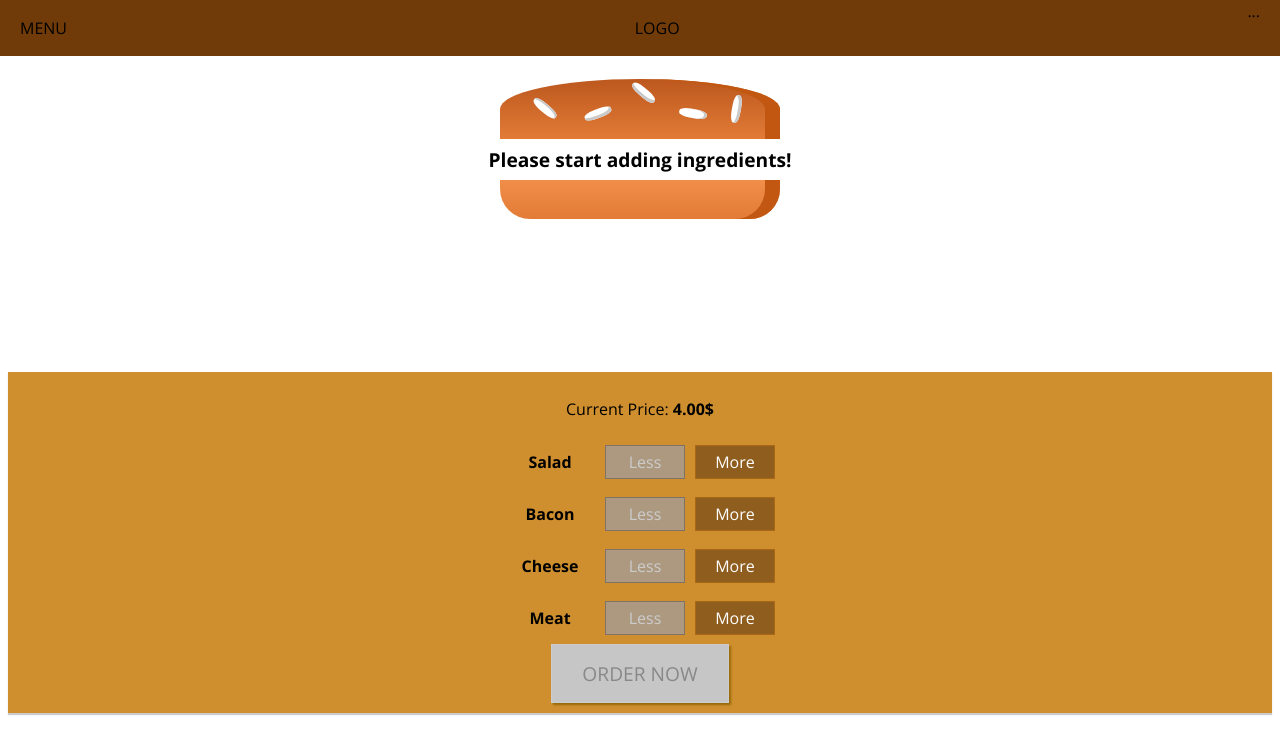
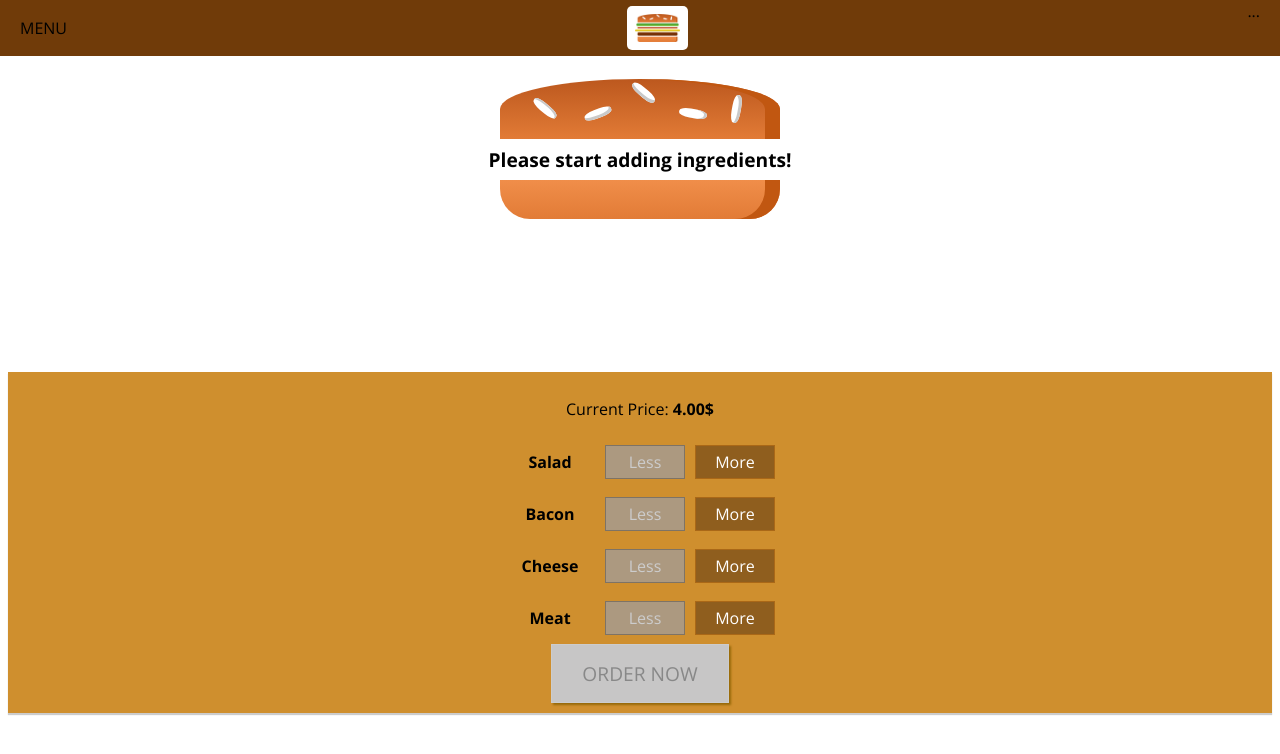
Before and after one commit to MudassirAhmedShaik/BurgerProject_React, a React (Create React App) app: page / in a window 1280 px wide. Shown: the top 754 px of the page. Built offline with nearby package versions, Linux system fonts and the light colour scheme.

Commit message:
13 Apr 2020- 2

```diff
--- /dev/null
+++ b/src/components/Logo/Logo.js
@@ -0,0 +1,11 @@
+import React from "react";
+import burgerLogo from "../../assets/images/logo.png";
+import classes from "./Logo.module.css";
+
+const logo = () => (
+  <div className={classes.Logo}>
+    <img src={burgerLogo} alt="MyBurger" />
+  </div>
+);
+
+export default logo;
--- /dev/null
+++ b/src/components/Logo/Logo.module.css
@@ -0,0 +1,11 @@
+.Logo {
+  height: 80%;
+  padding: 8px;
+  box-sizing: border-box;
+  background-color: white;
+  border-radius: 5px;
+}
+
+.Logo img {
+  height: 100%;
+}
--- a/src/components/Toolbar/Toolbar.js
+++ b/src/components/Toolbar/Toolbar.js
@@ -1,10 +1,11 @@
 import React from "react";
 import classes from "./Toolbar.module.css";
+import Logo from "../Logo/Logo";
 
 const toolbar = props => (
   <header className={classes.Toolbar}>
     <div>MENU</div>
-    <div>LOGO</div>
+    <Logo />
     <nav>...</nav>
   </header>
 );
```
Also changed, not shown: src/assets/images/logo.png (added).
